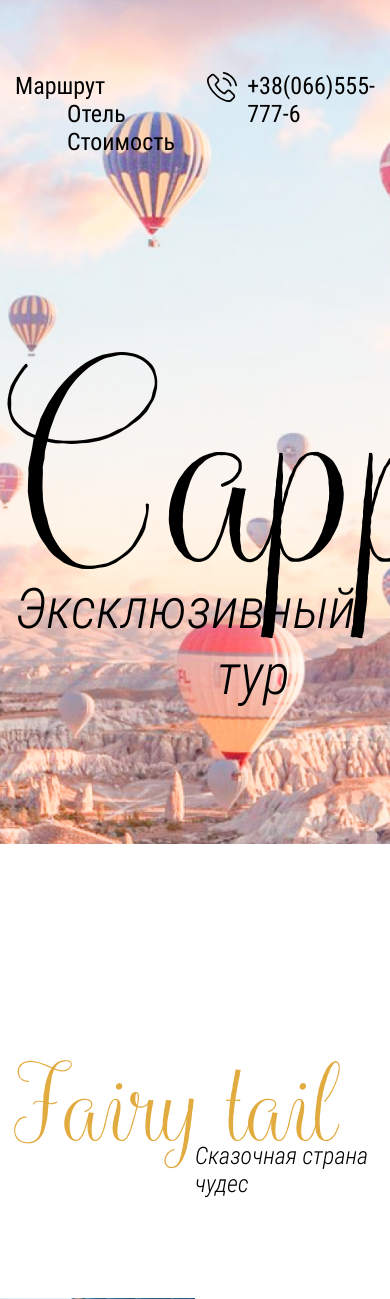
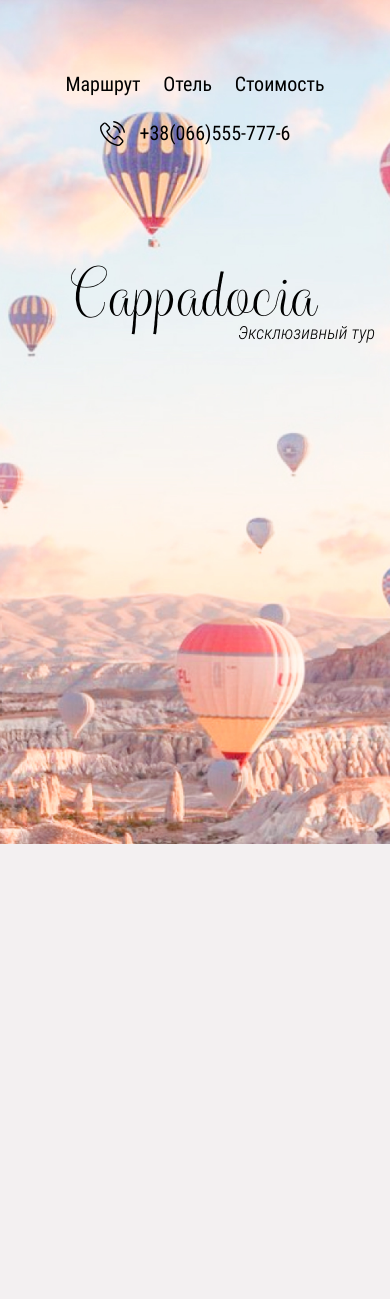
Before and after one commit to Yuriy0014/Cappadocia, a PHP site: page / in a window 390 px wide; the page is wider, and only the part inside the window is pictured. Shown: the top 1299 px of that part. After the commit the page ends 844 px from the top of that part, so only its background shows below. Run offline with PHP 8.4, Linux system fonts and the light colour scheme.

Commit message:
Header adaptive done

```diff
--- a/css/style.css
+++ b/css/style.css
@@ -476,3 +476,74 @@ body{
 .footer__social a{
     margin:0 7px;
 }
+
+@media (max-width: 1240px)
+{
+    .header__title {
+        padding-top: 120px;
+        font-size: 180px;
+        line-height: 220px;
+    }
+    .header__title span {
+        font-size: 50px;
+        margin-top: -50px;
+    }
+}
+
+@media (max-width: 840px)
+{
+    .header__title {
+        padding-top: 100px;
+        font-size: 120px;
+        line-height: 150px;
+    }
+    .header__title span {
+        font-size: 30px;
+        margin-top: -45px;
+    }
+    .header__top {
+        font-size: 20px;
+        line-height: 24px;
+    }
+    .header__phone::before {
+        width: 25px;
+        height: 25px;
+        background-size: cover;
+    }
+}
+
+@media (max-width: 600px)
+{
+    .header__top{
+        justify-content: center;
+        flex-wrap: wrap;
+    }
+    .menu{
+        width: 100%;
+        text-align: center;
+        margin: 0 0 25px;
+    }
+    .header__title {
+        font-size: 80px;
+        line-height: 120px;
+    }
+    .header__title span {
+        font-size: 22px;
+        margin-right: 15px;
+    }
+}
+
+@media (max-width: 600px)
+{
+    .header__title {
+        font-size: 60px;
+        line-height: 100px;
+    }
+    .header__title span {
+        font-size: 18px;
+        margin-right: 0;
+    }
+    .menu__list-item + .menu__list-item {
+        margin-left: 18px;
+    }
+}
--- a/index.html
+++ b/index.html
@@ -38,7 +38,7 @@
       </h1>
     </div>
   </header>
-  <section class="fairy-tail page-section">
+  <!-- <section class="fairy-tail page-section">
     <div class="container">
       <h3 class="fairy-tail__title title">
         Fairy tail
@@ -302,11 +302,12 @@
       </div>
     </div>
   </footer>
-
+  -->
   <script src="https://ajax.googleapis.com/ajax/libs/jquery/3.4.1/jquery.min.js"></script>
   <script src="js/slick.min.js"></script>
   <script src="js/jquery.fancybox.min.js"></script>
   <script src="js/main.js"></script>
+
 </body>
 
 </html>
```
